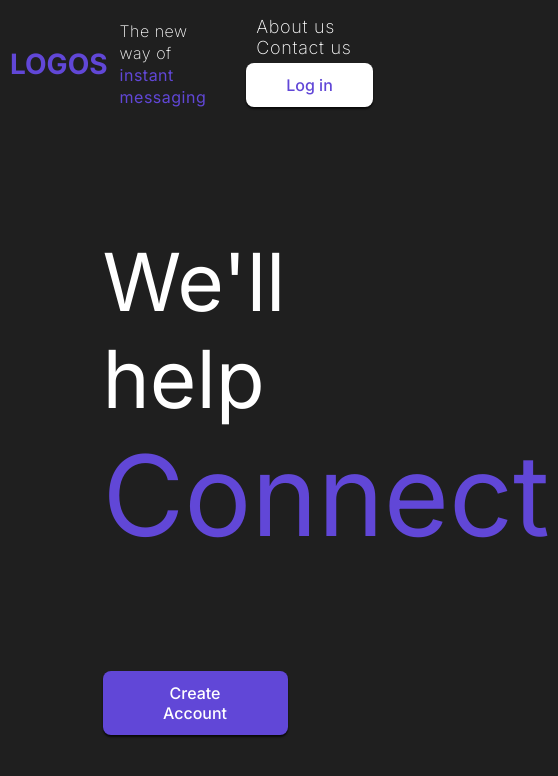
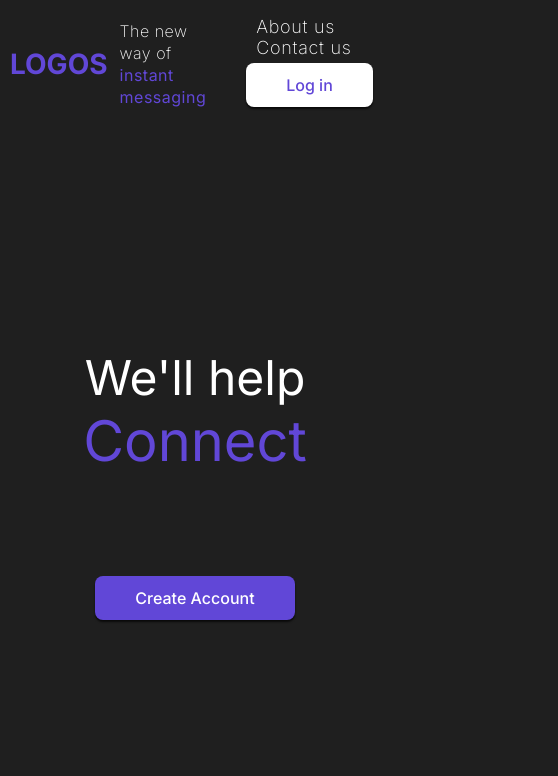
Before and after one commit to maaxxg/Looster, a SvelteKit app: page / in a window 390 px wide. Shown: the top 776 px of the page, 558 px wide, since content can reach past the window. Built offline with nearby package versions, Linux system fonts and the light colour scheme.

Commit message:
melt UI added, + media queries

```diff
--- a/package.json
+++ b/package.json
@@ -8,6 +8,8 @@
 		"preview": "vite preview"
 	},
 	"devDependencies": {
+		"@melt-ui/pp": "^0.3.0",
+		"@melt-ui/svelte": "^0.71.0",
 		"@sveltejs/adapter-auto": "next",
 		"@sveltejs/kit": "^2.0.0",
 		"@sveltejs/vite-plugin-svelte": "^3.0.0",
--- a/src/routes/+page.svelte
+++ b/src/routes/+page.svelte
@@ -114,12 +114,27 @@
         }
     }
     @media only screen and (max-width: 800px) {
-        .right {
-            display: none;
+        .left {
+            width: 100%;
+            text-align: center;
+        }
+        .left h1{
+            font-size: 4rem;
+        }
+
+        .typed {
+            font-size: 4.5rem;
         }
     }
 
-
+    @media only screen and (max-width: 400px) {
+        .left h1 {
+            font-size: 3rem;
+        }
+        .typed {
+            font-size: 3.5rem;
+        }
+    }
 
     @keyframes typing {
         from { width: 0 }
--- a/svelte.config.js
+++ b/svelte.config.js
@@ -1,4 +1,6 @@
 import adapter from '@sveltejs/adapter-auto';
+import { preprocessMeltUI, sequence } from '@melt-ui/pp'
+
 
 /** @type {import('@sveltejs/kit').Config} */
 const config = {
@@ -7,7 +9,11 @@ const config = {
 		// If your environment is not supported or you settled on a specific environment, switch out the adapter.
 		// See https://kit.svelte.dev/docs/adapters for more information about adapters.
 		adapter: adapter()
-	}
+	},
+	preprocess: sequence([
+		// ... other preprocessors
+		preprocessMeltUI() // add to the end!
+	])
 };
 
 export default config;
```
Also changed, not shown: 1 other file (tests, documents, lock files or other folders).
